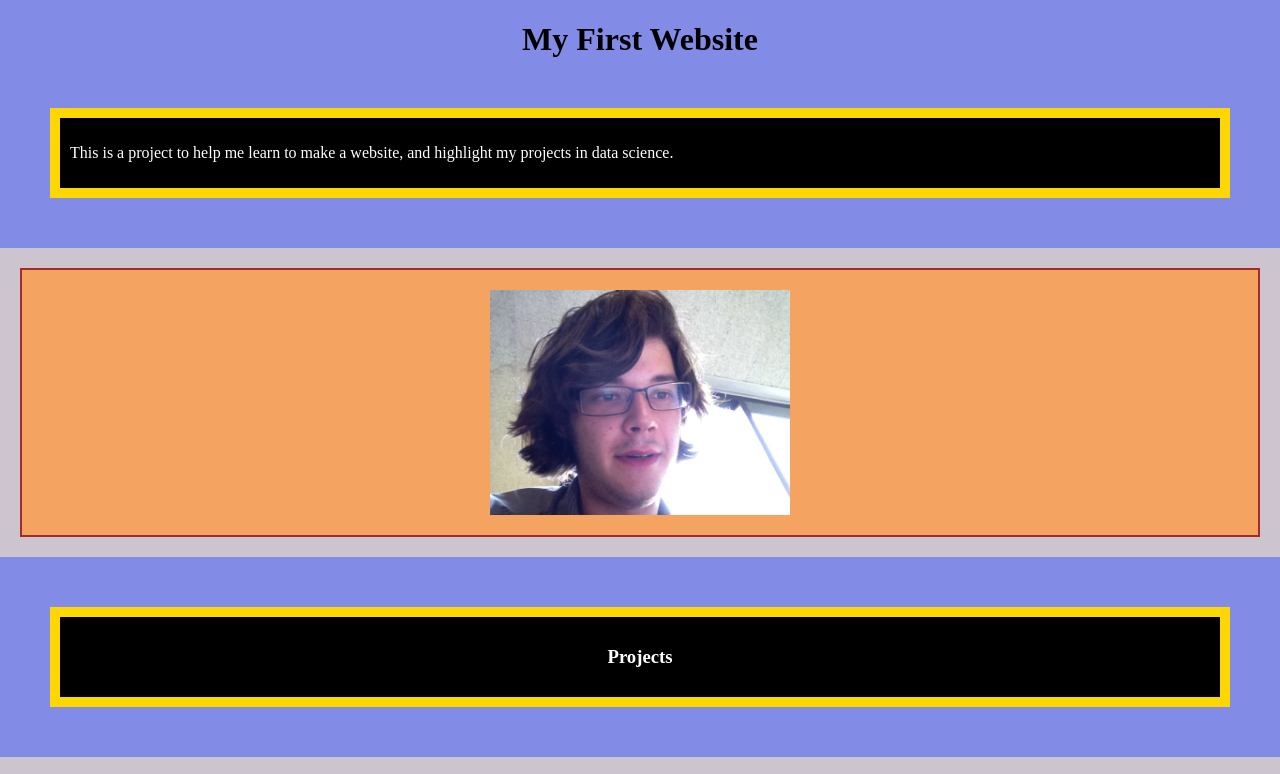
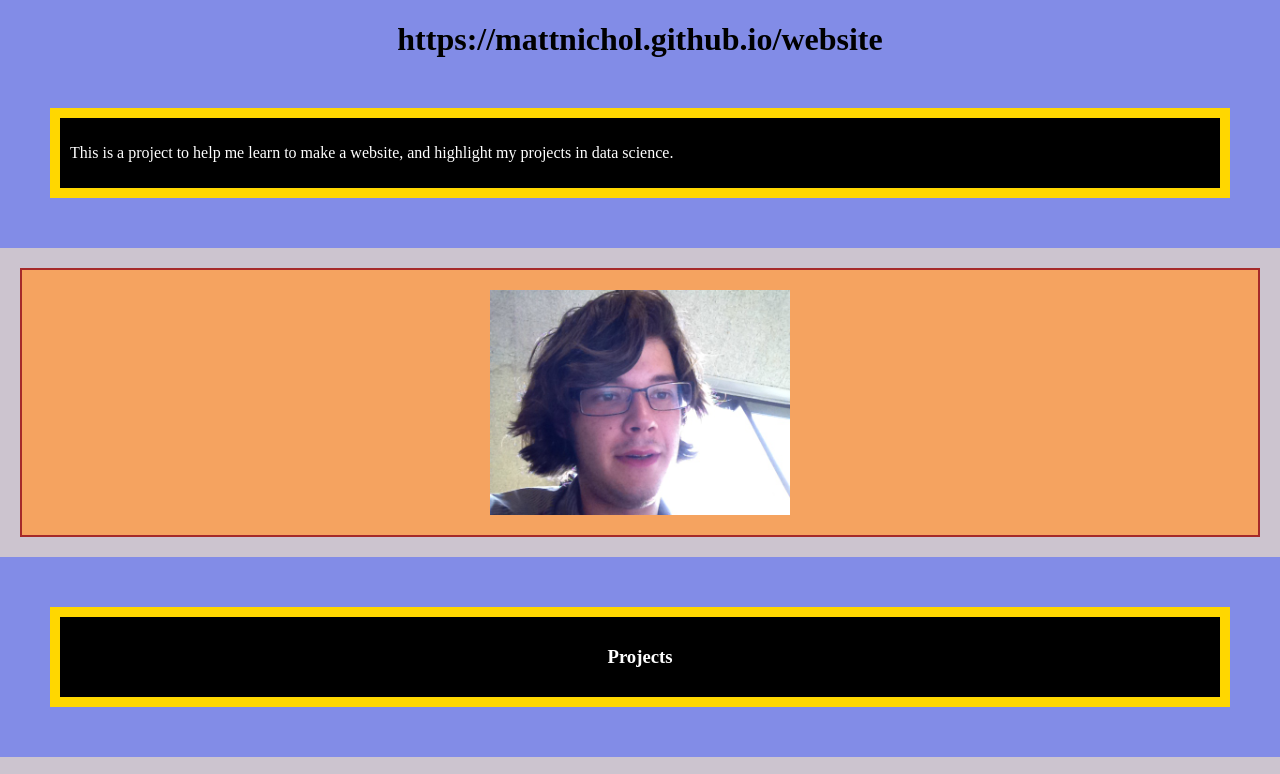
Before and after one commit to mattnichol/website, a plain HTML site: page index.html in a window 1280 px wide. Shown: the top 774 px of the page. Drawn offline with Linux system fonts and the light colour scheme.

Commit message:
update title

```diff
--- a/index.html
+++ b/index.html
@@ -10,7 +10,7 @@
 
 <body>
 
-    <h1>My First Website</h1>
+    <h1>https://mattnichol.github.io/website</h1>
     <div class="info">
         <p>This is a project to help me learn to make a website, and highlight my projects in data science.</p>
     </div>
```
